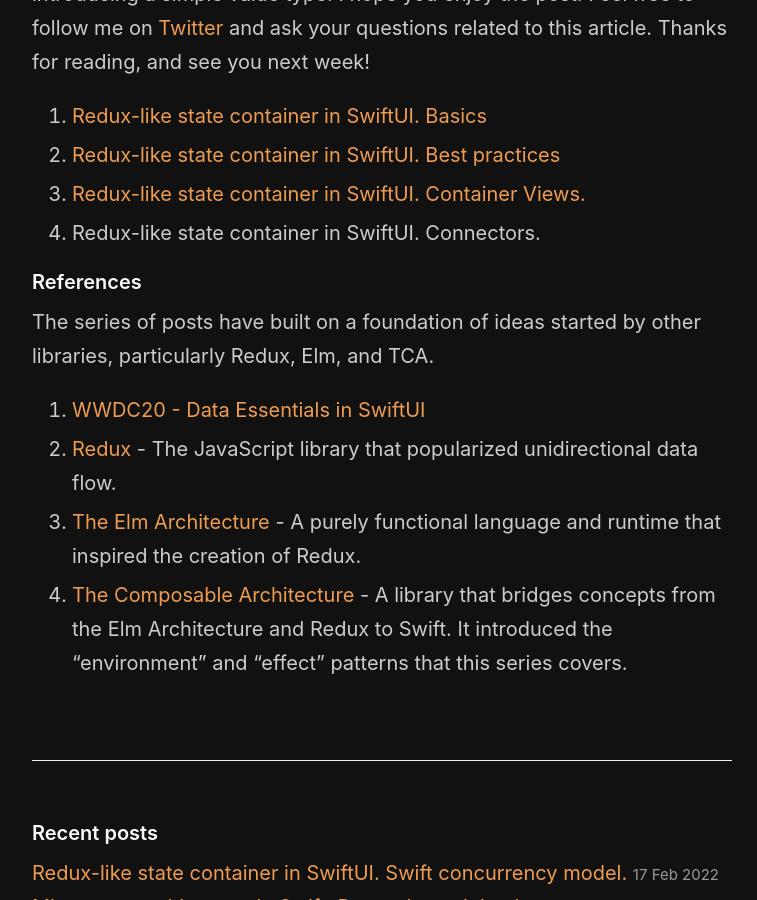
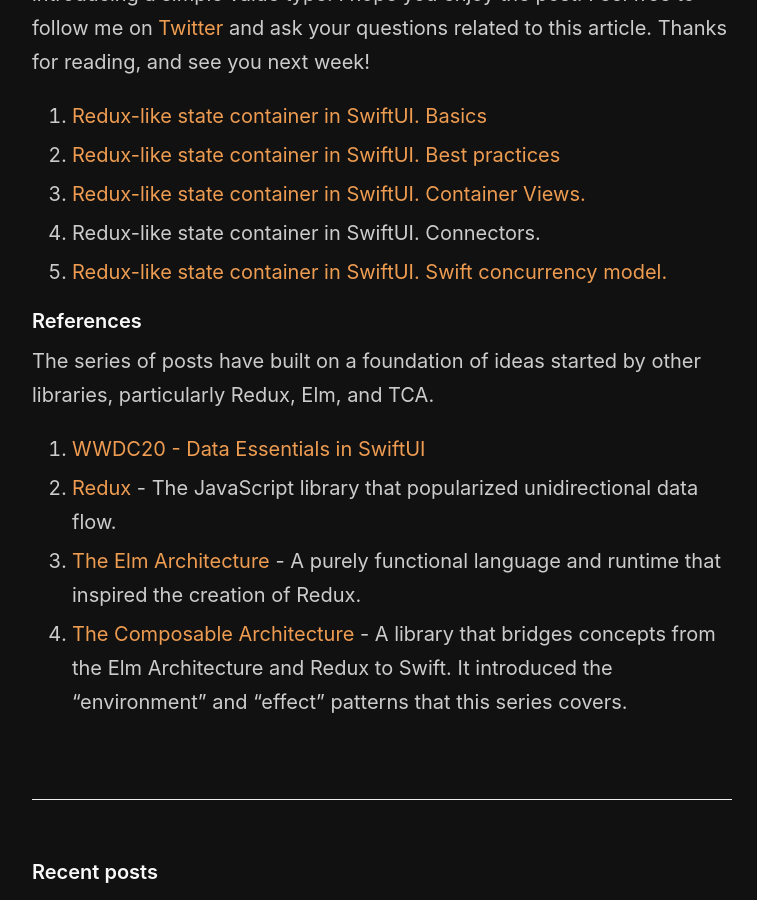
Before and after one commit to mecid/mecid.github.io, a Jekyll site: the page built from _posts/2021-02-03-redux-like-state-container-in-swiftui-part4.md, in a window 1280 px wide and 900 px high, scrolled down 6770 px. Shown: the whole window, without its empty margins (258-1015 px from the left). Built offline with Jekyll 4.4.1, drawn with Linux system fonts in a browser that asks for light colours.

Commit message:
redux part 5 added to part 4

```diff
--- a/_posts/2021-02-03-redux-like-state-container-in-swiftui-part4.md
+++ b/_posts/2021-02-03-redux-like-state-container-in-swiftui-part4.md
@@ -235,6 +235,7 @@
 2. [Redux-like state container in SwiftUI. Best practices](/2019/09/25/redux-like-state-container-in-swiftui-part2/)
 3. [Redux-like state container in SwiftUI. Container Views.](/2019/10/02/redux-like-state-container-in-swiftui-part3/)
 4. Redux-like state container in SwiftUI. Connectors.
+5. [Redux-like state container in SwiftUI. Swift concurrency model.](/2022/02/17/redux-like-state-container-in-swiftui-part5/)
 
 #### References
 The series of posts have built on a foundation of ideas started by other libraries, particularly Redux, Elm, and TCA.
```
